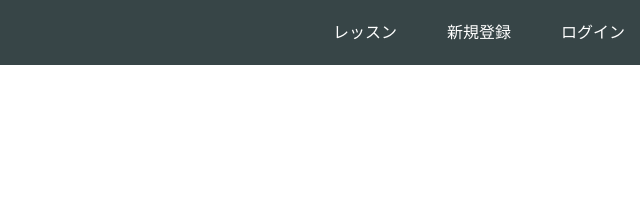
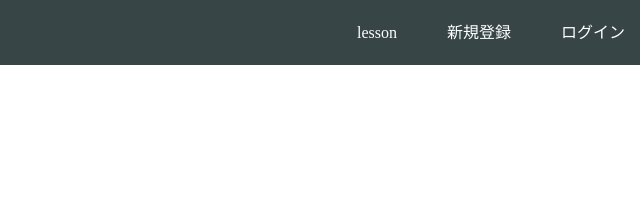
Before and after one commit to osakanazuki44/.github.io, a plain HTML site: page index.html in a window 1280 px wide. Shown: the top 207 px of the page, 640-1280 px from the left. Drawn offline with Linux system fonts and the light colour scheme.

Commit message:
Update index.html

```diff
--- a/index.html
+++ b/index.html
@@ -15,7 +15,7 @@
       </div>
       <span class="fa fa-bars menu-icon"></span>
       <div class="header-right">
-        <a href="#">レッスン</a>
+        <a href="#">lesson</a>
         <a href="#">新規登録</a>
         <a href="#" class="login">ログイン</a>
       </div>
```
